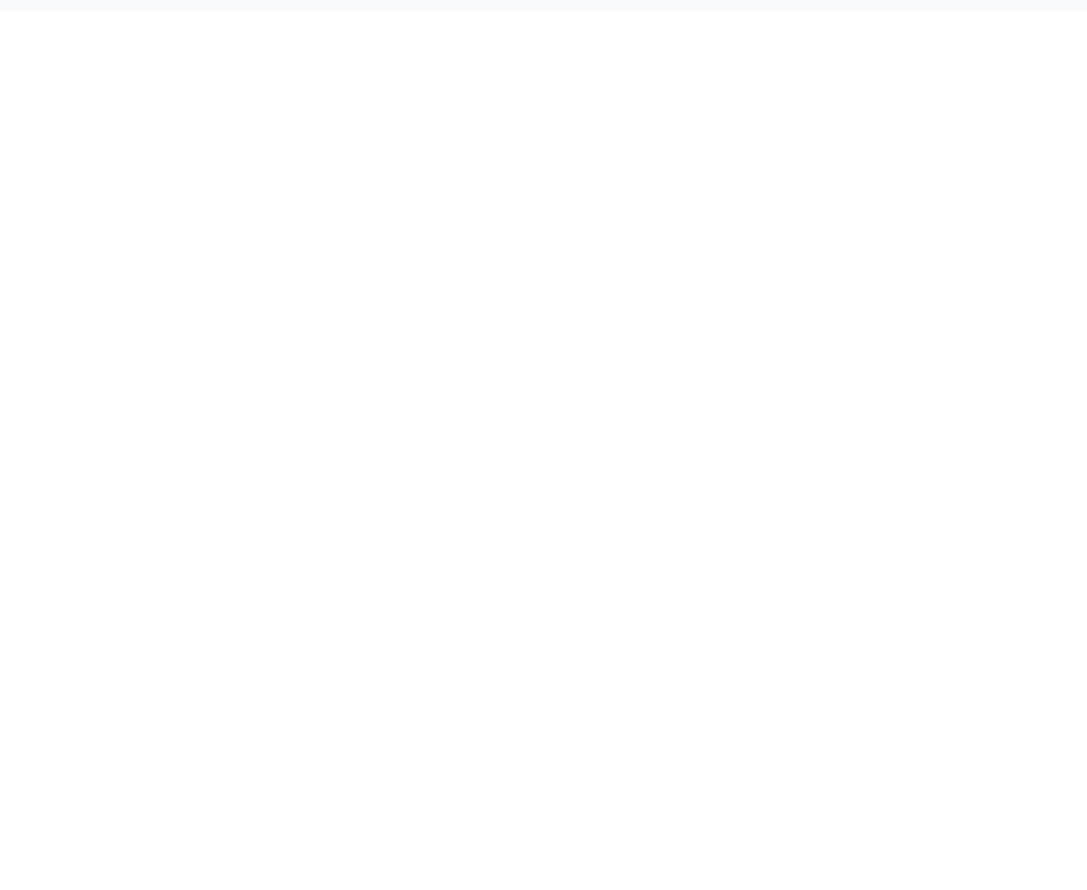
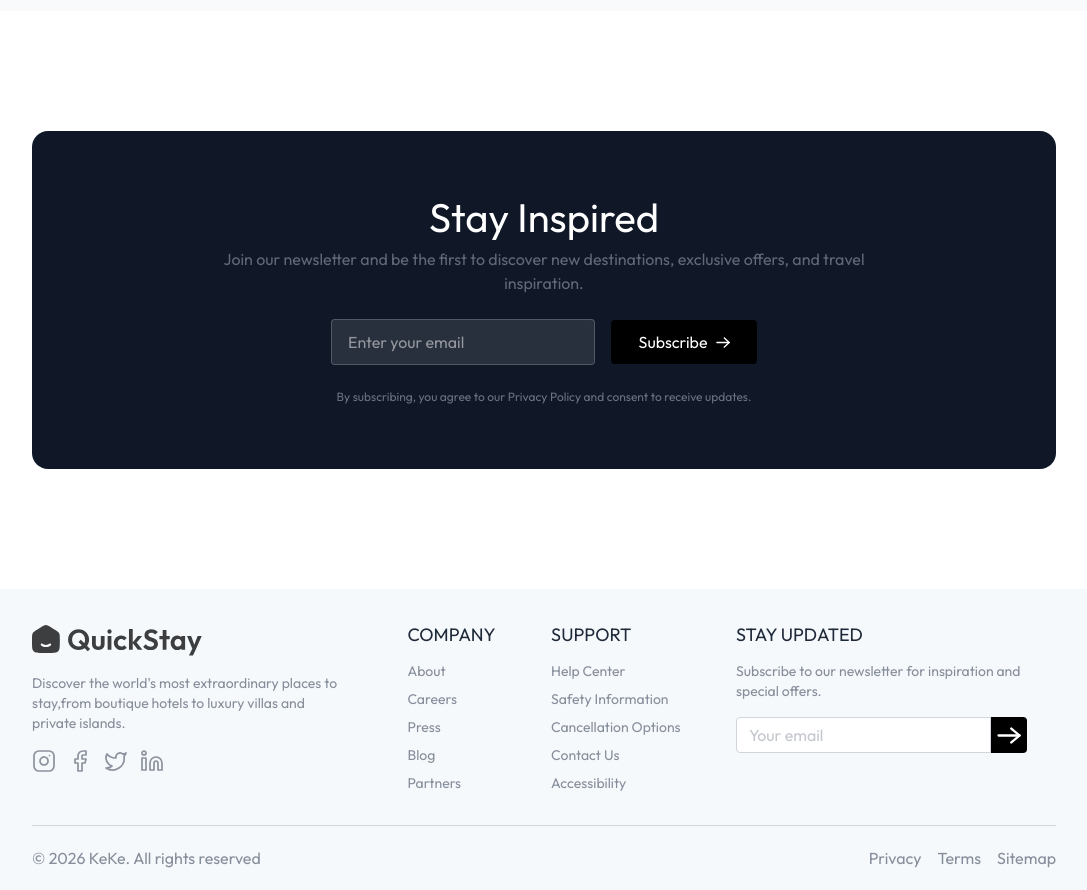
Before and after one commit to KESHABWI/hotel_booking_website, a React (Vite) app in the folder client/: page / in a window 1280 px wide. Shown: the part 3060-3950 px from the top of the page, without its empty margins (96-1183 px from the left). Before the commit the page ends 3071 px from the top, so only its background shows below. Built offline with nearby package versions, Linux system fonts and the light colour scheme; no server answers; a web font is replaced by a local one.

Commit message:
Footer and NewsLetter

```diff
--- a/client/src/App.jsx
+++ b/client/src/App.jsx
@@ -2,6 +2,7 @@ import React from "react";
 import Navbar from "./components/Navbar";
 import { useLocation, Routes, Route } from "react-router-dom";
 import Home from "./pages/Home";
+import Footer from "./components/Footer";
 
 const App = () => {
   const isOwnerPath = useLocation().pathname.includes("owner");
@@ -13,6 +14,7 @@ const App = () => {
           <Route path="/" element={<Home />} />
         </Routes>
       </div>
+      <Footer />
     </div>
   );
 };
--- /dev/null
+++ b/client/src/components/Footer.jsx
@@ -0,0 +1,125 @@
+import React from "react";
+import { assets } from "../assets/assets";
+
+const Footer = () => {
+  return (
+    <div className="bg-[#F6F9FC] text-gray-500/80 pt-8 px-6 md:px-16 lg:px-24 xl:px-32">
+      <div className="flex flex-wrap justify-between gap-12 md:gap-6">
+        <div className="max-w-80">
+          <img
+            src={assets.logo}
+            alt="logo"
+            className="mb-4 h-8 md:h-9 invert opacity-75"
+          />
+          <p className="text-sm">
+            Discover the world's most extraordinary places to stay,from boutique
+            hotels to luxury villas and private islands.
+          </p>
+          <div className="flex items-center gap-3 mt-4">
+            {/* Instagram */}
+            <img
+              src={assets.instagramIcon}
+              alt="instagram-icon"
+              className="w-6"
+            />
+            {/* Facebook */}
+            <img
+              src={assets.facebookIcon}
+              alt="facebook-icon"
+              className="w-6"
+            />
+            {/* Twitter */}
+            <img src={assets.twitterIcon} alt="twitter-icon" className="w-6" />
+            {/* LinkedIn */}
+            <img
+              src={assets.linkendinIcon}
+              alt="linkedin-icon"
+              className="w-6"
+            />
+          </div>
+        </div>
+
+        <div>
+          <p className="text-lg text-gray-800">COMPANY</p>
+          <ul className="mt-3 flex flex-col gap-2 text-sm">
+            <li>
+              <a href="#">About</a>
+            </li>
+            <li>
+              <a href="#">Careers</a>
+            </li>
+            <li>
+              <a href="#">Press</a>
+            </li>
+            <li>
+              <a href="#">Blog</a>
+            </li>
+            <li>
+              <a href="#">Partners</a>
+            </li>
+          </ul>
+        </div>
+
+        <div>
+          <p className="text-lg text-gray-800">SUPPORT</p>
+          <ul className="mt-3 flex flex-col gap-2 text-sm">
+            <li>
+              <a href="#">Help Center</a>
+            </li>
+            <li>
+              <a href="#">Safety Information</a>
+            </li>
+            <li>
+              <a href="#">Cancellation Options</a>
+            </li>
+            <li>
+              <a href="#">Contact Us</a>
+            </li>
+            <li>
+              <a href="#">Accessibility</a>
+            </li>
+          </ul>
+        </div>
+
+        <div className="max-w-80">
+          <p className="text-lg text-gray-800">STAY UPDATED</p>
+          <p className="mt-3 text-sm">
+            Subscribe to our newsletter for inspiration and special offers.
+          </p>
+          <div className="flex items-center mt-4">
+            <input
+              type="text"
+              className="bg-white rounded-l border border-gray-300 h-9 px-3 outline-none"
+              placeholder="Your email"
+            />
+            <button className="flex items-center justify-center bg-black h-9 w-9 aspect-square rounded-r">
+              {/* Arrow icon */}
+              <img
+                src={assets.arrowIcon}
+                alt="arrow-icon"
+                className="w-6 invert"
+              />
+            </button>
+          </div>
+        </div>
+      </div>
+      <hr className="border-gray-300 mt-8" />
+      <div className="flex flex-col md:flex-row gap-2 items-center justify-between py-5">
+        <p>© {new Date().getFullYear()} KeKe. All rights reserved</p>
+        <ul className="flex items-center gap-4">
+          <li>
+            <a href="#">Privacy</a>
+          </li>
+          <li>
+            <a href="#">Terms</a>
+          </li>
+          <li>
+            <a href="#">Sitemap</a>
+          </li>
+        </ul>
+      </div>
+    </div>
+  );
+};
+
+export default Footer;
--- /dev/null
+++ b/client/src/components/NewsLetter.jsx
@@ -0,0 +1,35 @@
+import React from "react";
+import { assets } from "../assets/assets";
+import Title from "./Title";
+
+const NewsLetter = () => {
+  return (
+    <div className="flex flex-col items-center max-w-5xl lg:w-full rounded-2xl px-4 py-12 md:py-16 mx-2 lg:mx-auto my-30 bg-gray-900 text-white">
+      <Title
+        title="Stay Inspired"
+        subtitle="Join our newsletter and be the first to discover new destinations, exclusive offers, and travel inspiration."
+      />
+      <div className="flex flex-col md:flex-row items-center justify-center gap-4 mt-6">
+        <input
+          type="text"
+          className="bg-white/10 px-4 py-2.5 border border-white/20 rounded outline-none max-w-66 w-full"
+          placeholder="Enter your email"
+        />
+        <button className="flex items-center justify-center gap-2 group bg-black px-4 md:px-7 py-2.5 rounded active:scale-95 transition-all">
+          Subscribe
+          <img
+            src={assets.arrowIcon}
+            alt="arrow-icon"
+            className="w-3.5 invert group-hover:translate-x-1 transition-all"
+          />
+        </button>
+      </div>
+      <p className="text-gray-500 mt-6 text-xs text-center">
+        By subscribing, you agree to our Privacy Policy and consent to receive
+        updates.
+      </p>
+    </div>
+  );
+};
+
+export default NewsLetter;
--- a/client/src/pages/Home.jsx
+++ b/client/src/pages/Home.jsx
@@ -3,6 +3,7 @@ import Hero from "../components/Hero";
 import FeaturedDestination from "../components/FeaturedDestination";
 import ExclusiveOffers from "../components/ExclusiveOffers";
 import Testimonial from "../components/Testimonial";
+import NewsLetter from "../components/NewsLetter";
 
 const Home = () => {
   return (
@@ -11,6 +12,7 @@ const Home = () => {
       <FeaturedDestination />
       <ExclusiveOffers />
       <Testimonial />
+      <NewsLetter />
     </>
   );
 };
```
